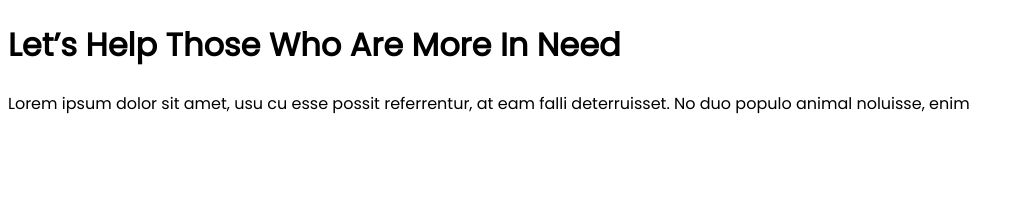
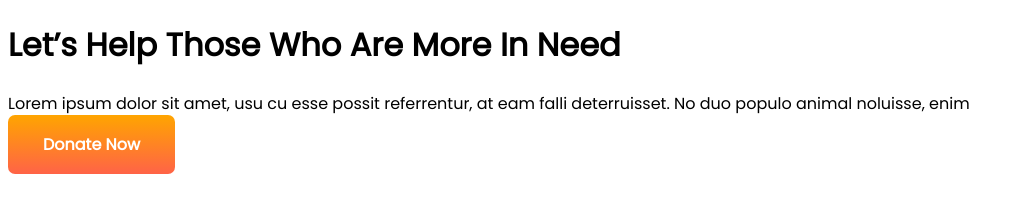
Before and after one commit to mehedi360272/donate-today, a plain HTML site: page index.html in a window 1280 px wide. Shown: the whole page, without its empty margins (0-1024 px from the left). Drawn offline with Linux system fonts and the light colour scheme.

Commit message:
button added

```diff
--- a/index.html
+++ b/index.html
@@ -19,6 +19,7 @@
         <h1>Let’s Help Those Who Are More In Need</h1>
         <p>Lorem ipsum dolor sit amet, usu cu esse possit referrentur, at eam falli deterruisset. No duo populo animal
             noluisse, enim</p>
+        <a class="donate-button" target="_blank" href="https://www.facebook.com/friendsofblood.bd">Donate Now</a>
     </div>
 
 </body>
--- a/style.css
+++ b/style.css
@@ -5,3 +5,12 @@ body {
 .top-banner-content {
     padding: 100px 260px 10px 260px;
 }
+
+.donate-button {
+    text-decoration: none;
+    background-image: linear-gradient(orange, tomato);
+    color: white;
+    font-weight: 700;
+    padding: 18px 35px;
+    border-radius: 7px;
+}
```
